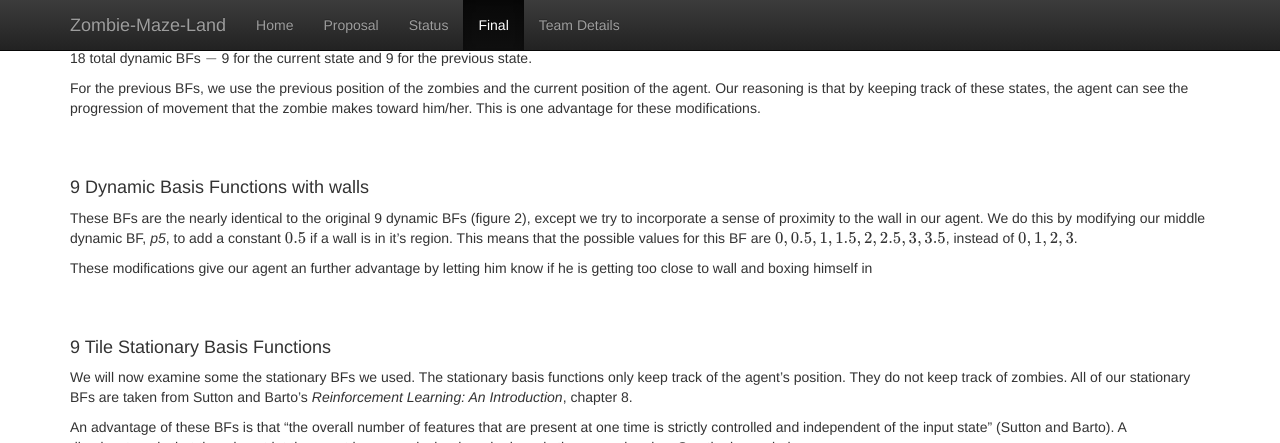
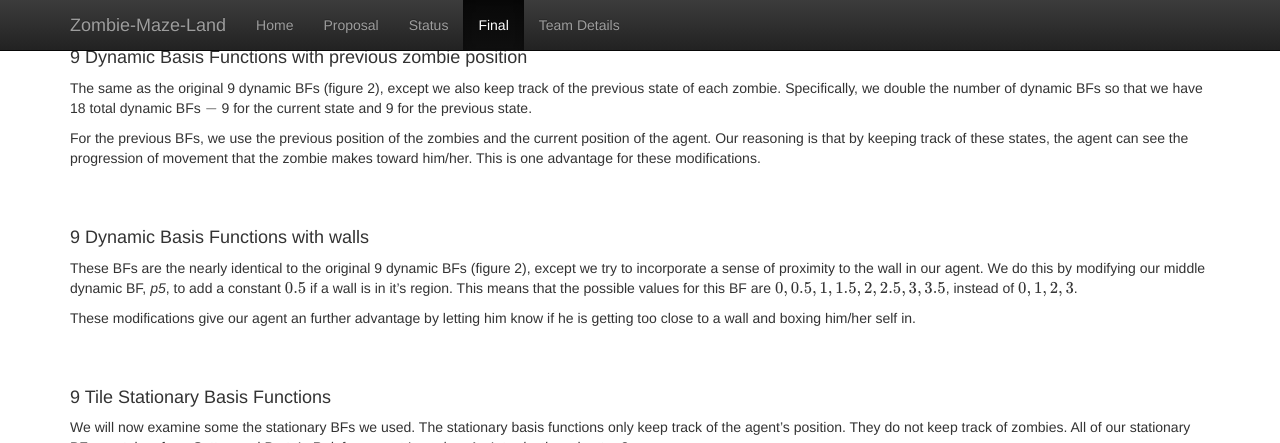
Before and after one commit to becamorin20/Group-16, a Jekyll site: the page built from docs/final.md, in a window 1280 px wide and 900 px high, scrolled down 2952 px, cut to the strip 0-443 px from the top of the window. Built offline with Jekyll 4.4.1, drawn with Linux system fonts in a browser that asks for light colours; formulas are drawn with MathJax 3.

Commit message:
Update final.md

```diff
--- a/docs/final.md
+++ b/docs/final.md
@@ -39,6 +39,7 @@
 We did take away a lot from the examples from Malmo, especially things concerning the environment XML.
 But for the most part we coded our own parameters, our own updates, and our own basis functions using mainly books as references.
 
+<br><br>
 
 ## Approaches
 Use another level-two header called Approaches, In this section, describe both the baselines
@@ -117,7 +118,7 @@
 We do this by modifying our middle dynamic BF, _p5_, to add a constant $$0.5$$ if a wall is in it's region.
 This means that the possible values for this BF are $${0,0.5,1,1.5,2,2.5,3,3.5}$$, instead of $${0,1,2,3}$$.
 
-These modifications give our agent an further advantage by letting him know if he is getting too close to wall and boxing himself in
+These modifications give our agent an further advantage by letting him know if he is getting too close to a wall and boxing him/her self in.
 
 <br><br>
 
@@ -185,6 +186,8 @@
 <div align="center"><img src="//raw.githubusercontent.com/becamorin20/Zombie-Maze-Land/master/docs/images/alg4.png" width="500"></div>
 **Figure 8**: An online linear, gradient descent Q-learning algorithm for approximating Q(s,a) with eligibility tracing and an $$\epsilon -$$greedy exploration.
 
+<br><br>
+
 ## Evaluation
 
 ## References
```
